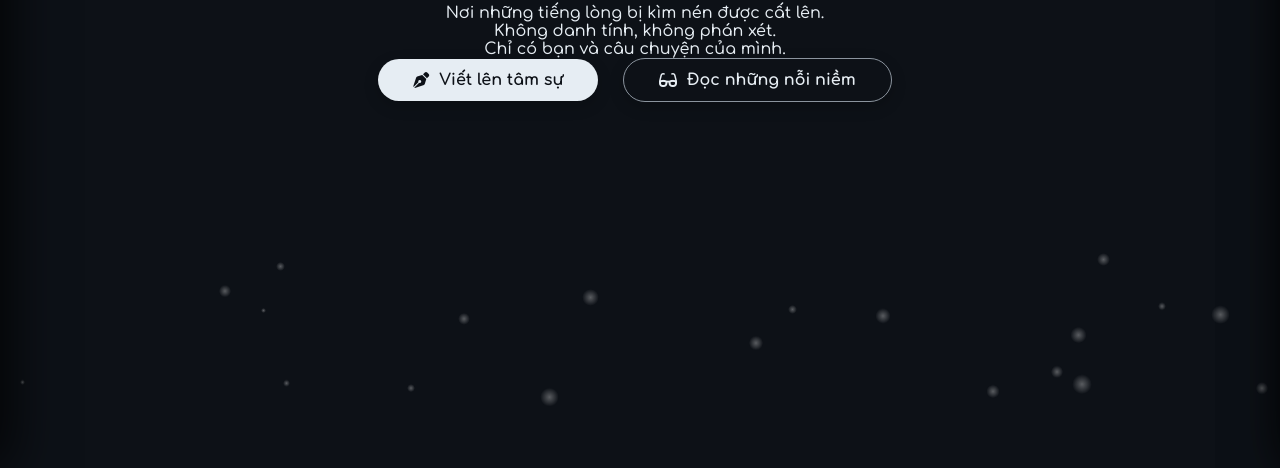
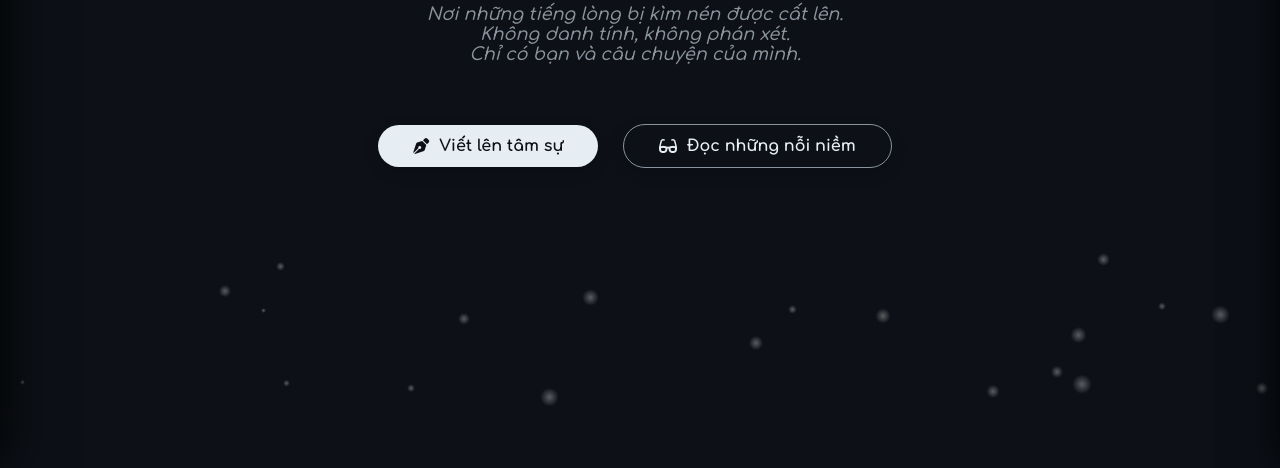
Before and after one commit to SVSolvia/Story---Solvia, a plain HTML site: page index.html in a window 1280 px wide. Shown: the part 332-800 px from the top of the page. Drawn offline with Linux system fonts and the light colour scheme; no server answers.

Commit message:
Update index.html

```diff
--- a/index.html
+++ b/index.html
@@ -103,7 +103,7 @@
         <section id="home-view" class="view active">
             <div class="center-box">
                 <h1 class="logo">Story Solvia</h1>
-             <p class="intro-text">
+             <p class="intro">
                     Nơi những tiếng lòng bị kìm nén được cất lên.<br>
                     Không danh tính, không phán xét.<br>
                     Chỉ có bạn và câu chuyện của mình.
```
